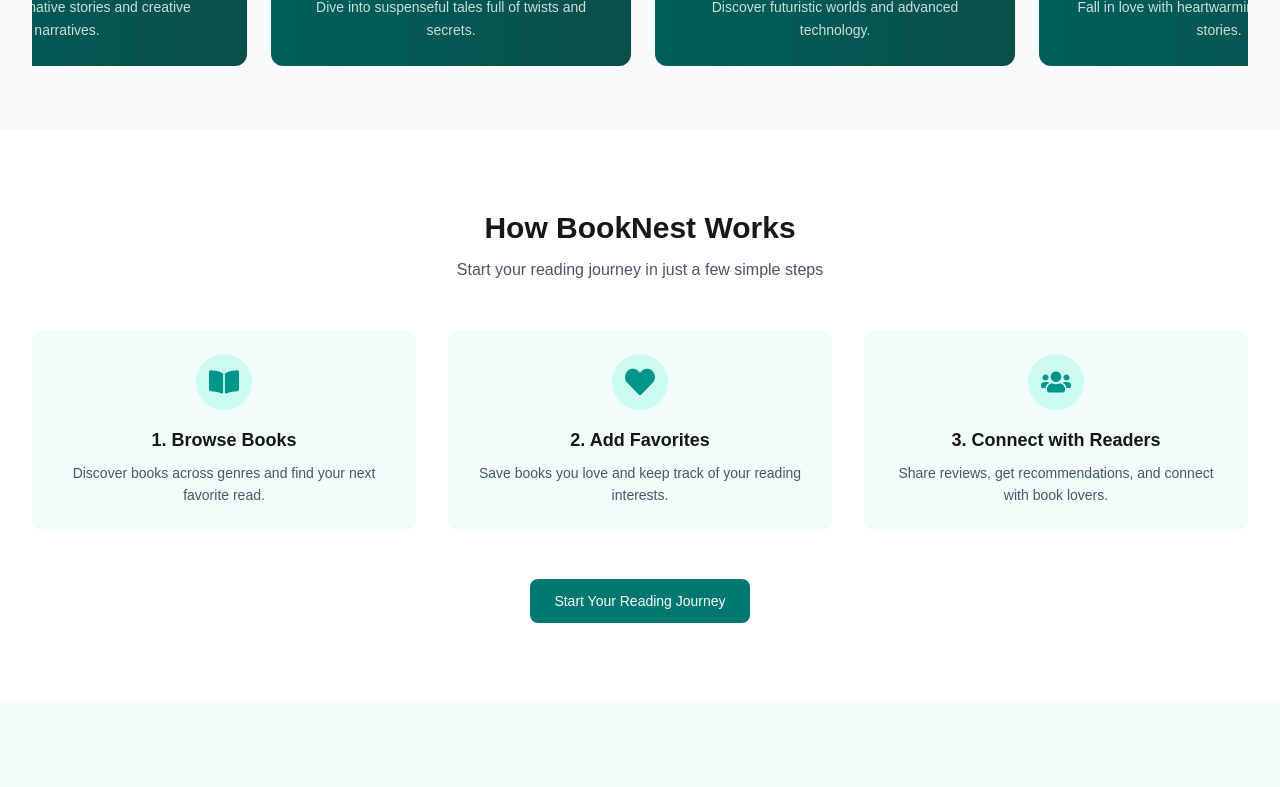
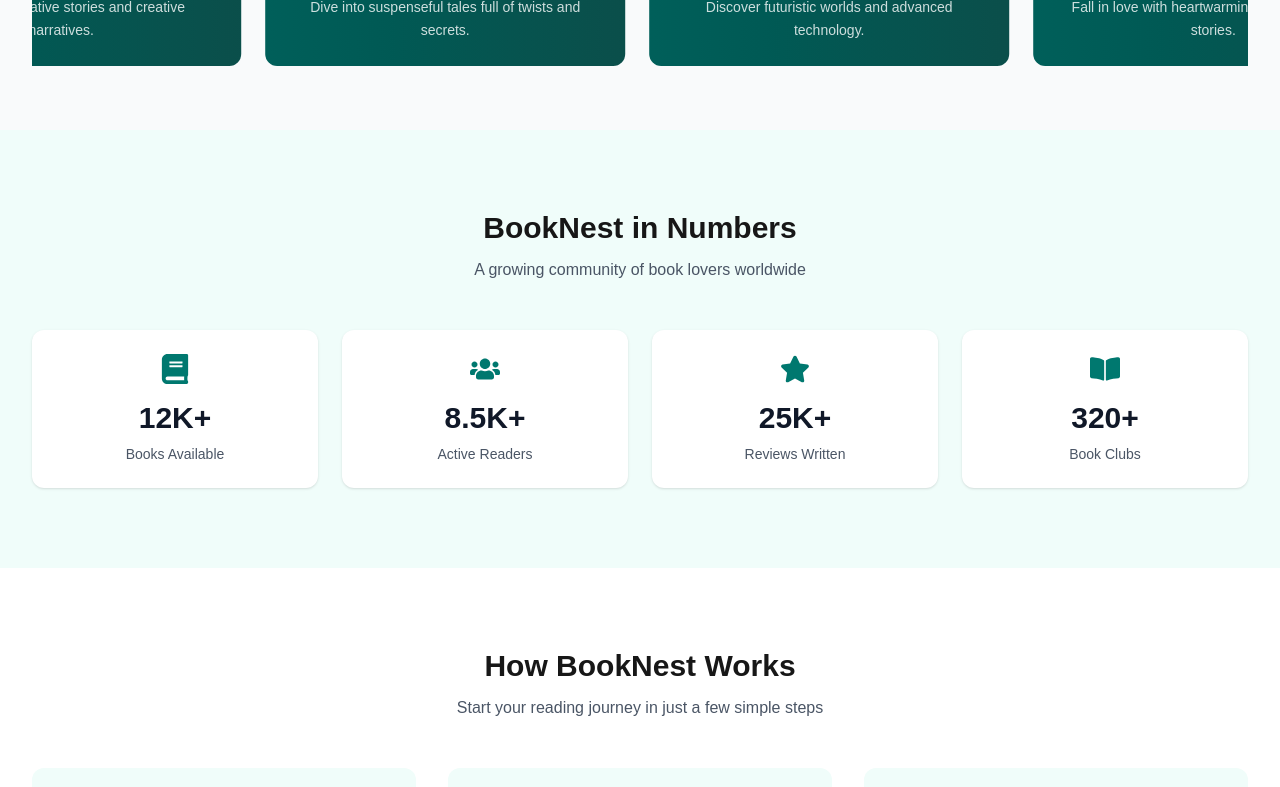
Before and after one commit to ahasana-ncs13/job-task-client, a Next.js app: page / in a window 1280 px wide. Shown: the part 780-1567 px from the top of the page. Built offline with nearby package versions, Linux system fonts and the light colour scheme.

Commit message:
Added latest reviews and stats section

```diff
--- a/src/Components/Home/LatestReviews.jsx
+++ b/src/Components/Home/LatestReviews.jsx
@@ -0,0 +1,177 @@
+"use client";
+
+import { FaStar, FaChevronDown, FaChevronUp } from "react-icons/fa";
+import { useState } from "react";
+
+const posts = [
+  {
+    id: 1,
+    title: "Why Dune Is a Sci-Fi Masterpiece",
+    author: "Ayesha Rahman",
+    rating: 5,
+    excerpt:
+      "Dune is more than a science fiction novel—it's a deep exploration of power, ecology, and destiny...",
+    reviews: [
+      {
+        reviewer: "Imran Hossain",
+        rating: 5,
+        comment:
+          "An absolute classic. The world-building and political depth of Dune are unmatched.",
+      },
+      {
+        reviewer: "Sadia Khan",
+        rating: 4,
+        comment:
+          "A bit dense at times, but incredibly rewarding once you get into the story.",
+      },
+    ],
+  },
+  {
+    id: 2,
+    title: "Top 5 Mystery Novels You Must Read",
+    author: "Tanvir Hasan",
+    rating: 4,
+    excerpt:
+      "If you love suspense and plot twists, these five mystery novels should be on your reading list...",
+    reviews: [
+      {
+        reviewer: "Rahim Uddin",
+        rating: 4,
+        comment:
+          "Great recommendations! I’ve already read two from this list and loved them.",
+      },
+      {
+        reviewer: "Nabila Islam",
+        rating: 5,
+        comment:
+          "Perfect list for mystery lovers. The twists kept me hooked!",
+      },
+    ],
+  },
+  {
+    id: 3,
+    title: "Romance Books That Will Melt Your Heart",
+    author: "Nusrat Ahasana",
+    rating: 5,
+    excerpt:
+      "From slow burns to emotional rollercoasters, these romance books deliver unforgettable love stories...",
+    reviews: [
+      {
+        reviewer: "Farhan Ahmed",
+        rating: 5,
+        comment:
+          "Beautifully written recommendations. Every book feels emotionally rich.",
+      },
+      {
+        reviewer: "Mim Akter",
+        rating: 4,
+        comment:
+          "Loved the selection, especially the slow-burn romances.",
+      },
+    ],
+  },
+];
+
+export default function LatestReviews() {
+  const [openPost, setOpenPost] = useState(null);
+
+  return (
+    <section className="py-14">
+      <div className="max-w-7xl mx-auto px-4">
+
+        {/* Header */}
+        <div className="text-center mb-12">
+          <h2 className="text-2xl sm:text-3xl font-bold">
+            Latest Reviews & Blogs
+          </h2>
+          <p className="mt-3 text-gray-600 text-sm sm:text-base">
+            Honest opinions from real readers
+          </p>
+        </div>
+
+        {/* Grid */}
+        <div className="grid grid-cols-1 sm:grid-cols-2 lg:grid-cols-3 gap-6">
+          {posts.map((post) => (
+            <div
+              key={post.id}
+              className="border rounded-xl p-6 hover:shadow-lg transition bg-teal-700 text-white"
+            >
+              {/* Title */}
+              <h3 className="font-semibold text-lg mb-1">
+                {post.title}
+              </h3>
+
+              {/* Author */}
+              <p className="text-xs mb-2">
+                By <span className="font-medium">{post.author}</span>
+              </p>
+
+              {/* Rating */}
+              <div className="flex items-center gap-1 mb-3">
+                {Array.from({ length: 5 }).map((_, i) => (
+                  <FaStar
+                    key={i}
+                    className={`text-sm ${
+                      i < post.rating
+                        ? "text-yellow-400"
+                        : "text-gray-300"
+                    }`}
+                  />
+                ))}
+                <span className="text-xs ml-2">
+                  ({post.reviews.length} reviews)
+                </span>
+              </div>
+
+              {/* Excerpt */}
+              <p className="text-sm  mb-4 line-clamp-3">
+                {post.excerpt}
+              </p>
+
+              {/* Toggle Reviews */}
+              <button
+                onClick={() =>
+                  setOpenPost(openPost === post.id ? null : post.id)
+                }
+                className="flex items-center gap-2 text-sm text-teal-100 font-medium"
+              >
+                {openPost === post.id ? "Hide Reviews" : "View Reviews"}
+                {openPost === post.id ? <FaChevronUp /> : <FaChevronDown />}
+              </button>
+
+              {/* Reviews */}
+              {openPost === post.id && (
+                <div className="mt-4 space-y-3">
+                  {post.reviews.map((review, index) => (
+                    <div
+                      key={index}
+                      className="bg-gray-50 rounded-lg p-3"
+                    >
+                      <div className="flex justify-between items-center mb-1">
+                        <span className="text-sm font-medium">
+                          {review.reviewer}
+                        </span>
+                        <div className="flex gap-1">
+                          {Array.from({ length: review.rating }).map((_, i) => (
+                            <FaStar
+                              key={i}
+                              className="text-xs text-yellow-400"
+                            />
+                          ))}
+                        </div>
+                      </div>
+                      <p className="text-xs text-gray-600">
+                        {review.comment}
+                      </p>
+                    </div>
+                  ))}
+                </div>
+              )}
+            </div>
+          ))}
+        </div>
+
+      </div>
+    </section>
+  );
+}
--- /dev/null
+++ b/src/Components/Home/Stats.jsx
@@ -0,0 +1,70 @@
+"use client";
+
+import { FaBookOpen, FaUsers, FaStar, FaBook } from "react-icons/fa";
+
+const stats = [
+  {
+    id: 1,
+    label: "Books Available",
+    value: "12K+",
+    icon: <FaBook className="text-3xl text-teal-700" />,
+  },
+  {
+    id: 2,
+    label: "Active Readers",
+    value: "8.5K+",
+    icon: <FaUsers className="text-3xl text-teal-700" />,
+  },
+  {
+    id: 3,
+    label: "Reviews Written",
+    value: "25K+",
+    icon: <FaStar className="text-3xl text-teal-700" />,
+  },
+  {
+    id: 4,
+    label: "Book Clubs",
+    value: "320+",
+    icon: <FaBookOpen className="text-3xl text-teal-700" />,
+  },
+];
+
+export default function Stats() {
+  return (
+    <section className="py-14 sm:py-20 bg-teal-50">
+      <div className="max-w-7xl mx-auto px-4 sm:px-6 lg:px-8">
+
+        {/* Heading */}
+        <div className="text-center mb-12">
+          <h2 className="text-2xl sm:text-3xl font-bold">
+            BookNest in Numbers
+          </h2>
+          <p className="mt-3 text-gray-600 text-sm sm:text-base">
+            A growing community of book lovers worldwide
+          </p>
+        </div>
+
+        {/* Stats Grid */}
+        <div className="grid grid-cols-1 md:grid-cols-2 lg:grid-cols-4 gap-6">
+          {stats.map((stat) => (
+            <div
+              key={stat.id}
+              className="bg-white rounded-xl p-6 text-center shadow hover:shadow-lg transition"
+            >
+              <div className="flex justify-center mb-4">
+                {stat.icon}
+              </div>
+              <h3 className="text-2xl sm:text-3xl font-bold text-gray-900">
+                {stat.value}
+              </h3>
+              <p className="mt-2 text-sm text-gray-600">
+                {stat.label}
+              </p>
+            </div>
+          ))}
+        </div>
+
+      </div>
+    </section>
+  );
+}
--- a/src/app/page.js
+++ b/src/app/page.js
@@ -2,6 +2,8 @@
 import Community from "@/Components/Home/Community";
 import Hero from "@/Components/Home/Hero";
 import HowItWorks from "@/Components/Home/HowItWorks";
+import LatestReviews from "@/Components/Home/LatestReviews";
+import Stats from "@/Components/Home/Stats";
 import Image from "next/image";
 
 export default function Home() {
@@ -9,8 +11,10 @@
     <>
       <Hero></Hero>
       <Category></Category>
+      <Stats></Stats>
       <HowItWorks></HowItWorks>
       <Community></Community>
+      <LatestReviews></LatestReviews>
     </>
   );
 }
```
